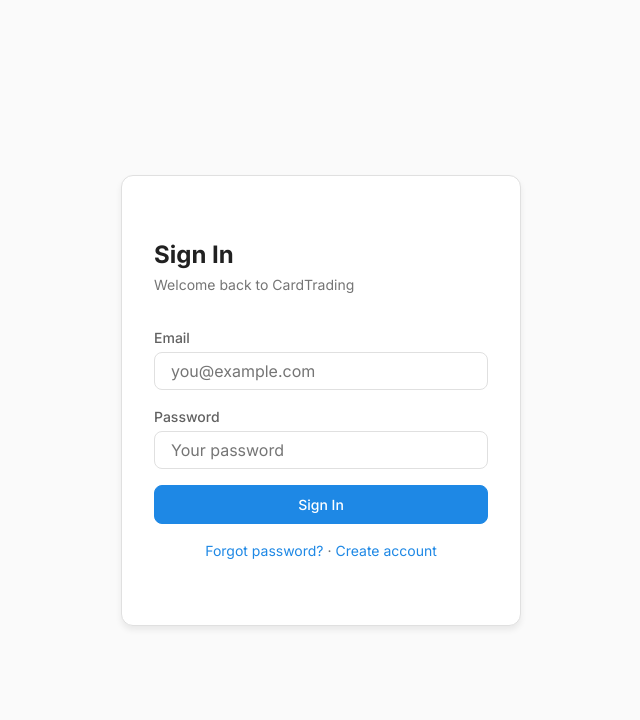
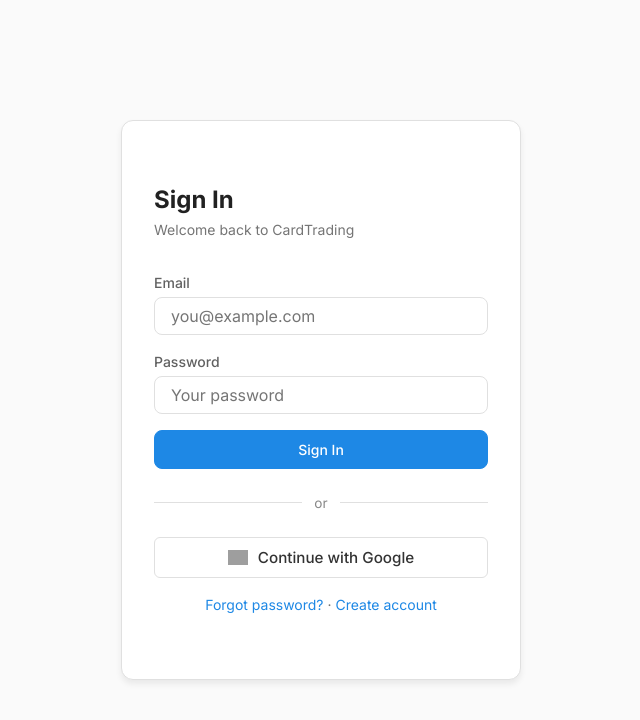
Before and after one commit to Alejoprin/CardTradingSDD-FrontEnd, a React (Vite) app: page /CardTradingSDD-FrontEnd/login in a window 1280 px wide. Before the commit this address led to /login. Shown: the top 720 px of the page, without its empty margins (319-959 px from the left). Built offline with nearby package versions, Linux system fonts and the light colour scheme; no server answers; grey boxes are pictures that could not be loaded.

Commit message:
chore: eliminar carpeta build del repositorio y añadirla a gitignore

```diff
--- a/src/App.jsx
+++ b/src/App.jsx
@@ -29,6 +29,7 @@
 import EditProfilePage from './pages/EditProfilePage/EditProfilePage';
 import ChangePasswordPage from './pages/ChangePasswordPage/ChangePasswordPage';
 import PublicProfilePage from './pages/PublicProfilePage/PublicProfilePage';
+import OAuth2CallbackPage from './pages/OAuth2CallbackPage/OAuth2CallbackPage';
 
 // Admin pages
 import AdminPage from './pages/AdminPage/AdminPage';
@@ -38,6 +39,7 @@
   { path: '/login', element: <LoginPage /> },
   { path: '/register', element: <RegisterPage /> },
   { path: '/reset-password', element: <ResetPasswordPage /> },
+  { path: '/oauth2/callback', element: <OAuth2CallbackPage /> },
 
   // Protected routes
   {
@@ -69,7 +71,9 @@
 
   { path: '/', element: <Navigate to="/dashboard" replace /> },
   { path: '*', element: <Navigate to="/login" replace /> },
-]);
+], {
+  basename: '/CardTradingSDD-FrontEnd'
+});
 
 function App() {
   return (
--- a/src/components/forms/LoginForm/LoginForm.jsx
+++ b/src/components/forms/LoginForm/LoginForm.jsx
@@ -60,6 +60,27 @@
         isLoading={isSubmitting}
         disabled={isSubmitting}
       />
+      {/* Separador */}
+      <div className={styles.divider}>
+        <span>or</span>
+      </div>
+
+      {/* Botón Google */}
+      <button
+        type="button"
+        className={styles.googleButton}
+        onClick={() => {
+          window.location.href = `${import.meta.env.VITE_API_BASE_URL.replace('/api/v1', '')}/oauth2/authorization/google`;
+        }}
+      >
+        <img
+          src="https://www.gstatic.com/firebasejs/ui/2.0.0/images/auth/google.svg"
+          alt="Google"
+          width={20}
+          height={20}
+        />
+        Continue with Google
+      </button>
     </form>
   );
 }
--- a/src/components/forms/LoginForm/LoginForm.module.css
+++ b/src/components/forms/LoginForm/LoginForm.module.css
@@ -3,3 +3,41 @@
   flex-direction: column;
   gap: var(--spacing-md);
 }
+
+.divider {
+  display: flex;
+  align-items: center;
+  gap: 12px;
+  margin: 8px 0;
+  color: #888;
+  font-size: 0.85rem;
+}
+
+.divider::before,
+.divider::after {
+  content: '';
+  flex: 1;
+  height: 1px;
+  background: #e0e0e0;
+}
+
+.googleButton {
+  width: 100%;
+  display: flex;
+  align-items: center;
+  justify-content: center;
+  gap: 10px;
+  padding: 10px;
+  border: 1px solid #e0e0e0;
+  border-radius: 6px;
+  background: white;
+  cursor: pointer;
+  font-size: 0.95rem;
+  font-weight: 500;
+  color: #333;
+  transition: background 0.2s;
+}
+
+.googleButton:hover {
+  background: #f5f5f5;
+}
--- a/src/context/AuthContext.jsx
+++ b/src/context/AuthContext.jsx
@@ -136,6 +136,23 @@
     return data;
   }, []);
 
+  const loginWithGoogle = useCallback(async (accessToken) => {
+    localStorage.setItem('has_session', 'true');
+    setTokens({ accessToken }); // igual que setTokens del login normal
+
+    const payload = decodeJwtPayload(accessToken);
+    const userId = payload?.sub;
+
+    if (!userId) throw new Error('Invalid token: missing user ID');
+
+    const profile = await userService.getUserProfile(userId);
+
+    if (!profile) throw new Error('Failed to fetch user profile');
+
+    setUser(profile);
+    setIsAuthenticated(true);
+  }, []);
+
   const logout = useCallback(async () => {
     try {
       await authService.logout();
@@ -155,7 +172,7 @@
   }, []);
 
   return (
-    <AuthContext.Provider value={{ user, isAuthenticated, loading, login, logout, updateUser }}>
+    <AuthContext.Provider value={{ user, isAuthenticated, loading, login, loginWithGoogle, logout, updateUser }}>
       {children}
     </AuthContext.Provider>
   );
--- a/src/hooks/useInventory.js
+++ b/src/hooks/useInventory.js
@@ -11,12 +11,15 @@
   const [filters, setFilters] = useState({ page: 1 });
 
   const fetchInventory = useCallback(async () => {
+    console.log('fetchInventory called, userId:', userId);
     if (!userId) return;
     setLoading(true);
     setError(null);
     try {
       const params = { page: filters.page - 1, size: DEFAULT_PAGE_SIZE };
       const data = await cardService.getUserInventory(userId, params);
+      console.log('inventory data:', data);        // ← añade esto
+      console.log('inventory content:', data.content); // ← y esto
       const items = (data.content || []).map(item => ({
         ...item,
         id: item.userCardId,
--- /dev/null
+++ b/src/pages/OAuth2CallbackPage/OAuth2CallbackPage.jsx
@@ -0,0 +1,43 @@
+import { useEffect } from 'react';
+import { useNavigate } from 'react-router-dom';
+import { useAuth } from '../../context/AuthContext';
+
+function OAuth2CallbackPage() {
+  const { loginWithGoogle, loading } = useAuth();
+  const navigate = useNavigate();
+
+  console.log('OAuth2CallbackPage montado, loading:', loading);
+
+  useEffect(() => {
+    console.log('useEffect ejecutado, loading:', loading);
+    // Esperar a que AuthContext termine de inicializarse
+    if (loading) return;
+
+    async function handleCallback() {
+      const params = new URLSearchParams(window.location.search);
+      const accessToken = params.get('accessToken');
+
+      if (!accessToken) {
+        navigate('/login', { replace: true });
+        return;
+      }
+
+      try {
+        await loginWithGoogle(accessToken);
+        navigate('/dashboard', { replace: true });
+      } catch {
+        navigate('/login', { replace: true });
+      }
+    }
+
+    handleCallback();
+  }, [loading]); // ← se ejecuta cuando loading cambia a false
+
+  return (
+    <div style={{ display: 'flex', justifyContent: 'center', alignItems: 'center', height: '100vh' }}>
+      <p>Iniciando sesión...</p>
+    </div>
+  );
+}
+
+export default OAuth2CallbackPage;
--- a/vite.config.js
+++ b/vite.config.js
@@ -7,6 +7,7 @@
   server: {
     port: 3000,
     open: true,
+    historyApiFallback: true,
   },
   build: {
     outDir: 'build',
```
Also changed, not shown: 5 other files (tests, documents, lock files or other folders).
